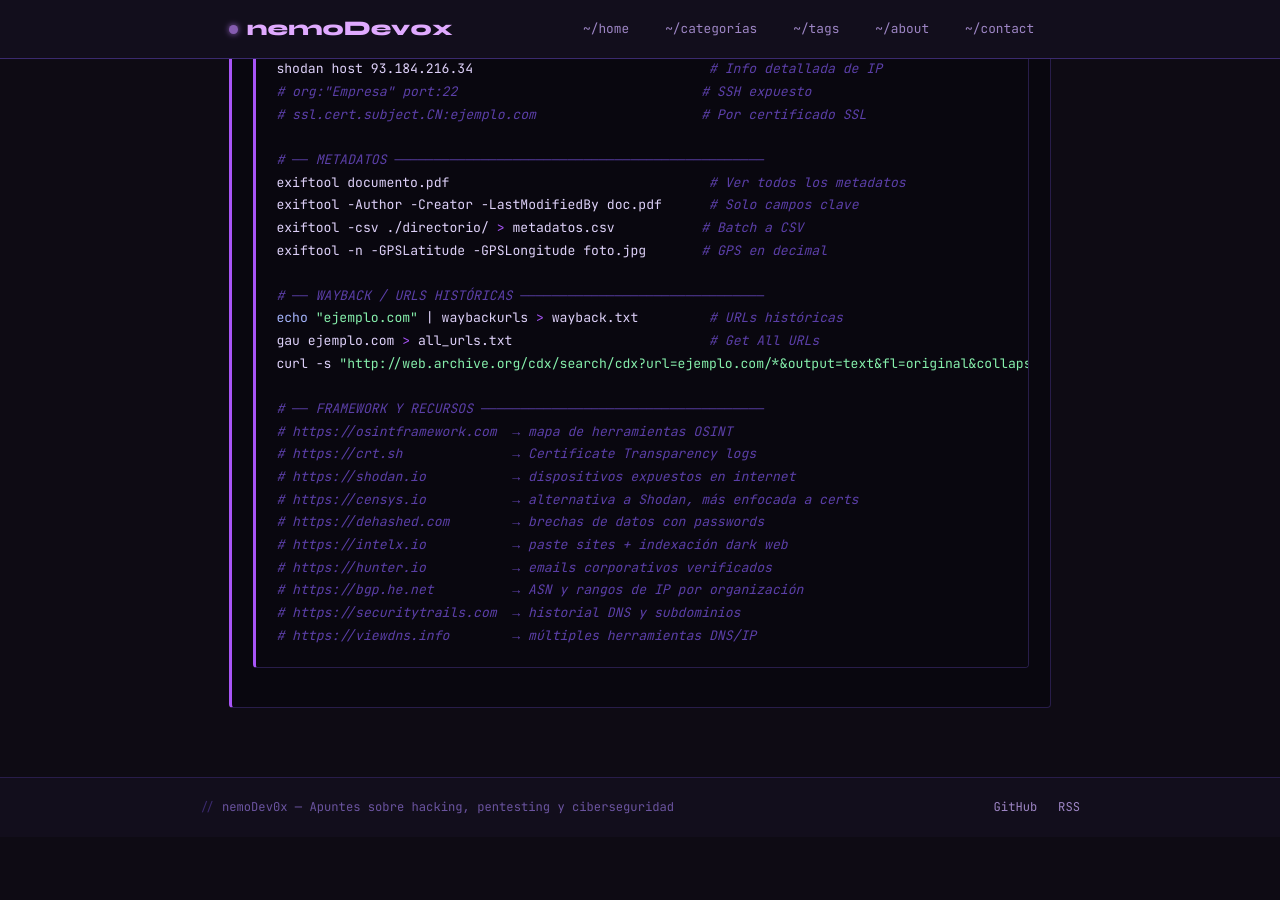
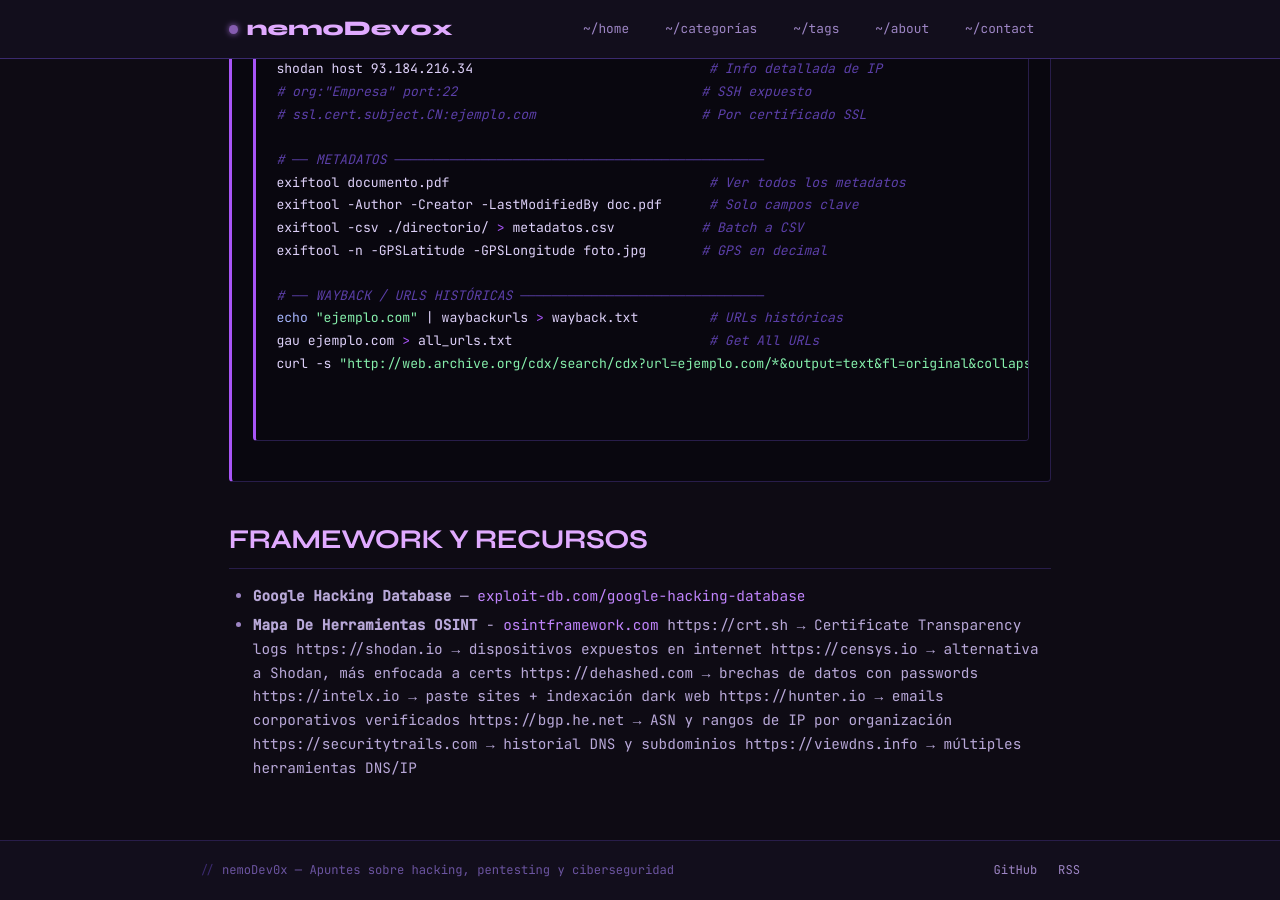
Before and after one commit to nemoDev0x/nemoDev0x.github.io, a Jekyll site: the page built from _posts/2026-01-13-osint-framework.md, in a window 1280 px wide and 900 px high, scrolled down 22157 px. Built offline with Jekyll 4.4.1, drawn with Linux system fonts in a browser that asks for light colours; before the commit the page ends 22994 px from its top, so only the background shows below that.

Commit message:
Update 2026-01-13-osint-framework.md

````diff
--- a/_posts/2026-01-13-osint-framework.md
+++ b/_posts/2026-01-13-osint-framework.md
@@ -687,15 +687,18 @@ echo "ejemplo.com" | waybackurls > wayback.txt         # URLs históricas
 gau ejemplo.com > all_urls.txt                         # Get All URLs
 curl -s "http://web.archive.org/cdx/search/cdx?url=ejemplo.com/*&output=text&fl=original&collapse=urlkey"
 
-# ── FRAMEWORK Y RECURSOS ────────────────────────────────────
-# https://osintframework.com  → mapa de herramientas OSINT
-# https://crt.sh              → Certificate Transparency logs
-# https://shodan.io           → dispositivos expuestos en internet
-# https://censys.io           → alternativa a Shodan, más enfocada a certs
-# https://dehashed.com        → brechas de datos con passwords
-# https://intelx.io           → paste sites + indexación dark web
-# https://hunter.io           → emails corporativos verificados
-# https://bgp.he.net          → ASN y rangos de IP por organización
-# https://securitytrails.com  → historial DNS y subdominios
-# https://viewdns.info        → múltiples herramientas DNS/IP
+
 ```
+
+## FRAMEWORK Y RECURSOS
+- **Google Hacking Database** — [exploit-db.com/google-hacking-database](https://www.exploit-db.com/google-hacking-database)
+- **Mapa De Herramientas OSINT** - [osintframework.com](https://osintframework.com)
+https://crt.sh              → Certificate Transparency logs
+https://shodan.io           → dispositivos expuestos en internet
+https://censys.io           → alternativa a Shodan, más enfocada a certs
+https://dehashed.com        → brechas de datos con passwords
+https://intelx.io           → paste sites + indexación dark web
+https://hunter.io           → emails corporativos verificados
+https://bgp.he.net          → ASN y rangos de IP por organización
+https://securitytrails.com  → historial DNS y subdominios
+https://viewdns.info        → múltiples herramientas DNS/IP
````
